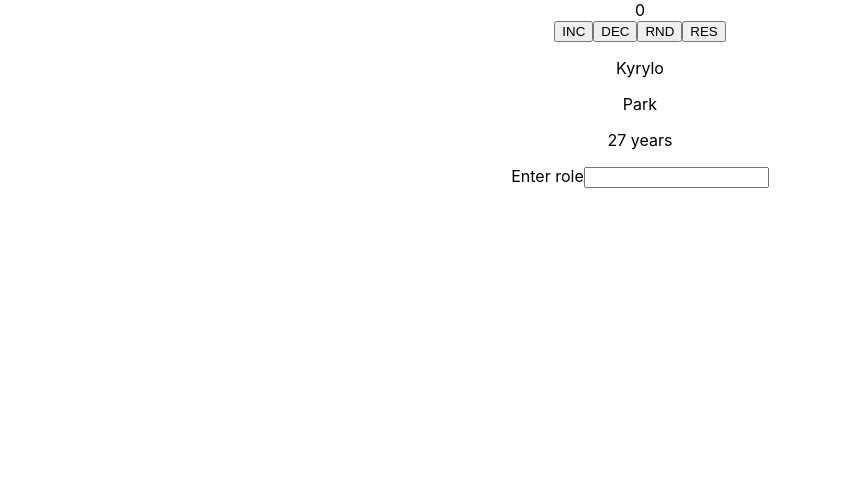
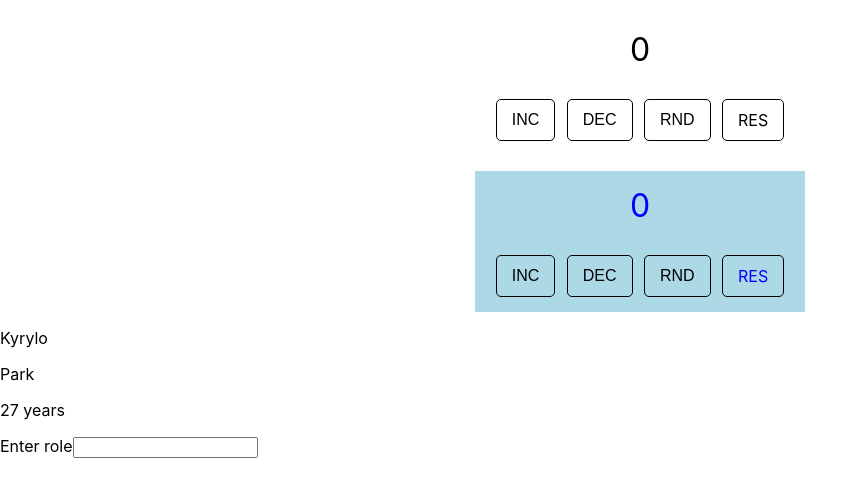
Before and after one commit to offerfluffy/React-Practice, a React (Create React App) app: page / in a window 1280 px wide. Shown: the top 490 px of the page, without its empty margins (0-867 px from the left). Built offline with nearby package versions, Linux system fonts and the light colour scheme.

Commit message:
Styled-Component Library Practice

```diff
--- a/package.json
+++ b/package.json
@@ -10,6 +10,7 @@
     "react": "^19.1.0",
     "react-dom": "^19.1.0",
     "react-scripts": "5.0.1",
+    "styled-components": "^6.1.18",
     "web-vitals": "^2.1.4"
   },
   "scripts": {
--- a/src/App.js
+++ b/src/App.js
@@ -2,65 +2,84 @@ import { Component } from "react";
 import "./App.css";
 import State from "./State";
 import ClassComponent from "./ClassComponent";
+import styled from "styled-components";
 
-// Component is function that can return JSX and have some behaviour
-// !!! Capital letter for components !!!
+// // Component is function that can return JSX and have some behaviour
+// // !!! Capital letter for components !!!
 
-const Header = () => {
-  return <h2>Hello World</h2>;
-};
+// const Header = () => {
+//   return <h2>Hello World</h2>;
+// };
 
-// Component can be Class
+// // Component can be Class
 
-// extends React.Component
-class Field extends Component {
-  // need to have method render
-  render() {
-    const holder = "Enter here Class";
-    const styledField = {
-      width: "300px",
-    };
+// // extends React.Component
+// class Field extends Component {
+//   // need to have method render
+//   render() {
+//     const holder = "Enter here Class";
+//     const styledField = {
+//       width: "300px",
+//     };
 
-    return <input type="text" placeholder={holder} style={styledField} />;
-  }
-}
+//     return <input type="text" placeholder={holder} style={styledField} />;
+//   }
+// }
 
-const FieldFunction = () => {
-  const holder = "Enter here Function";
-  const styledField = {
-    width: "300px",
-  };
+// const FieldFunction = () => {
+//   const holder = "Enter here Function";
+//   const styledField = {
+//     width: "300px",
+//   };
 
-  // can interpolate inside attribute (style expects obj)
-  return <input type="text" placeholder={holder} style={styledField} />;
-};
+//   // can interpolate inside attribute (style expects obj)
+//   return <input type="text" placeholder={holder} style={styledField} />;
+// };
 
-function Btn() {
-  const text = "Log in";
-  const logged = true;
+// function Btn() {
+//   const text = "Log in";
+//   const logged = true;
 
-  // can use Expressions inside interpolation JSX
-  // can use trenary operator
-  return <button>{logged ? "Enter" : text}</button>;
+//   // can use Expressions inside interpolation JSX
+//   // can use trenary operator
+//   return <button>{logged ? "Enter" : text}</button>;
 
-  // // can use function call
-  // const res = () => {
-  //   return "Log in";
-  // };
+//   // // can use function call
+//   // const res = () => {
+//   //   return "Log in";
+//   // };
 
-  // // or another element
-  // const p = <p>{res()}</p>;
-  // return <button>{p}</button>;
-}
+//   // // or another element
+//   // const p = <p>{res()}</p>;
+//   // return <button>{p}</button>;
+// }
+
+// ✅ Styled component with dynamic styles based on props
+// 🔄 Inherits from 'State' class component – allows styling it without modifying original source
+// 🎯 Useful when you want to enhance 3rd-party or legacy components with CSS
+const StateWithStyles = styled(State)`
+  background-color: lightblue;
+
+  // 🎨 Uses 'color' prop or falls back to red
+  color: ${props => props.color || "red"};
+
+  // 🎯 Ternary logic for conditional padding
+  padding: ${props => props.active ? "15px" : ""};
+`;
+
+// ✅ Usage example:
+// <StateWithStyles color="blue" active />
+
 
 function App() {
   return (
-    <div className="App">
+    <div>
       <State count={0} />
+      <StateWithStyles color="blue" active count={0}/>
       <ClassComponent name="Kyrylo" surname="Park" />
     </div>
   );
 }
 
-export { Header };
+// export { Header };
 export default App;
--- a/src/State.js
+++ b/src/State.js
@@ -1,4 +1,8 @@
 import { Component } from "react";
+import { Wrapper, Count, ButtonsWrapper, Button } from "./styled-components";
+
+// ✅ Just import and use styled components as regular React elements
+// Props like className, children work normally
 
 class State extends Component {
   constructor(props) {
@@ -26,15 +30,15 @@ class State extends Component {
 
   render() {
     return (
-      <div>
-        <div>{this.state.count}</div>
-        <div>
-          <button onClick={this.increment}>INC</button>
-          <button onClick={this.decrement}>DEC</button>
-          <button onClick={this.random}>RND</button>
-          <button onClick={this.reset}>RES</button>
-        </div>
-      </div>
+      <Wrapper className={this.props.className}>
+        <Count>{this.state.count}</Count>
+        <ButtonsWrapper>
+          <Button onClick={this.increment}>INC</Button>
+          <Button onClick={this.decrement}>DEC</Button>
+          <Button onClick={this.random}>RND</Button>
+          <Button as="a" onClick={this.reset}>RES</Button>
+        </ButtonsWrapper>
+      </Wrapper>
     );
   }
 }
--- /dev/null
+++ b/src/styled-components.js
@@ -0,0 +1,41 @@
+import styled from "styled-components";
+
+// ✅ Styled-components = CSS-in-JS with scoped styles per component
+// ➕ Write actual CSS inside JavaScript with full power of both
+
+// 🔹 Define a styled <div> with layout styles
+const Wrapper = styled.div`
+  max-width: 300px;
+  margin: 0 auto;
+  margin-top: 30px;
+`;
+
+// 🔹 Styled <div> for displaying count
+// Styles are scoped – no global name collision
+const Count = styled.div`
+  text-align: center;
+  font-size: 2rem;
+`;
+
+// 🔹 Flex container for action buttons
+const ButtonsWrapper = styled.div`
+  display: flex;
+  justify-content: space-around;
+  margin-top: 30px;
+`;
+
+// 🔹 Styled button with pseudo-class
+// &:hover works exactly like in CSS
+const Button = styled.button`
+  background-color: transparent;
+  border: 1px solid black;
+  border-radius: 5px;
+  padding: 10px 15px;
+  font-size: 1rem;
+
+  &:hover {
+    background-color: lightgray;
+  }
+`;
+
+export { Wrapper, Count, ButtonsWrapper, Button };
```
Also changed, not shown: 1 other file (tests, documents, lock files or other folders).
